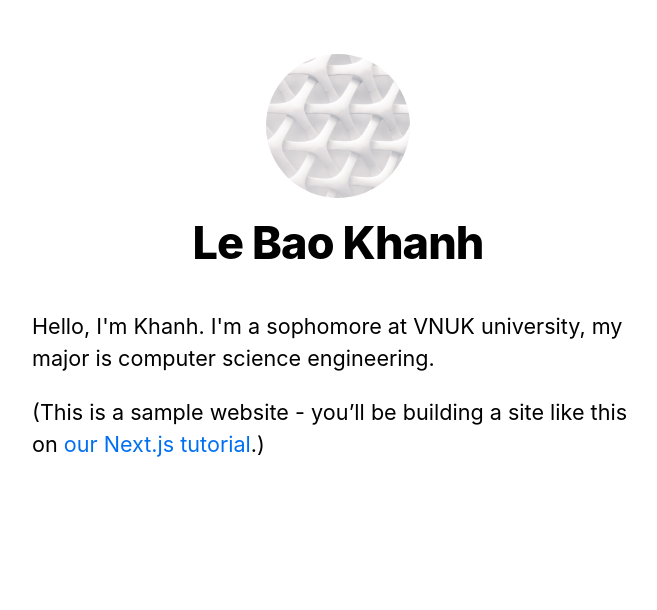
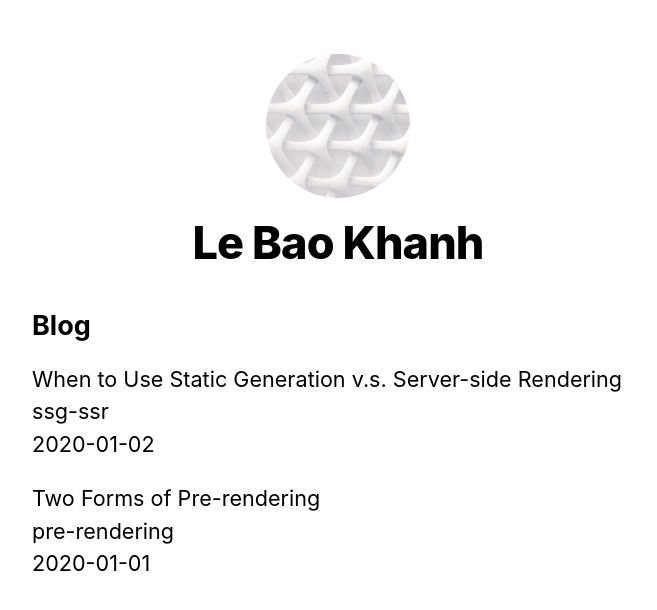
Before and after one commit to KhanhBaoLe/PagesRouter, a Next.js app: page / in a window 1280 px wide. Shown: the top 610 px of the page, without its empty margins (302-959 px from the left). Built offline with nearby package versions, Linux system fonts and the light colour scheme.

Commit message:
Chapter 25 Implement getStaticProps

```diff
--- a/pages/index.js
+++ b/pages/index.js
@@ -1,20 +1,50 @@
-import Head from 'next/head';
-import Layout, { siteTitle } from '../components/layout';
+import Layout from '../components/layout';
+import { getSortedPostsData } from '../lib/posts';
 import utilStyles from '../styles/utils.module.css';
-
-export default function Home() {
+export async function getStaticProps() {
+  const allPostsData = getSortedPostsData();
+  return {
+    props: {
+      allPostsData,
+    },
+  };
+}
+export default function Home({ allPostsData }) {
   return (
     <Layout home>
-      <Head>
-        <title>{siteTitle}</title>
-      </Head>
-      <section className={utilStyles.headingMd}>
-        <p>Hello, I'm Khanh. I'm a sophomore at VNUK university, my major is computer science engineering.</p>
-        <p>
-          (This is a sample website - you’ll be building a site like this on{' '}
-          <a href="https://nextjs.org/learn">our Next.js tutorial</a>.)
-        </p>
+      {/* Keep the existing code here */}
+
+      {/* Add this <section> tag below the existing <section> tag */}
+      <section className={`${utilStyles.headingMd} ${utilStyles.padding1px}`}>
+        <h2 className={utilStyles.headingLg}>Blog</h2>
+        <ul className={utilStyles.list}>
+          {allPostsData.map(({ id, date, title }) => (
+            <li className={utilStyles.listItem} key={id}>
+              {title}
+              <br />
+              {id}
+              <br />
+              {date}
+            </li>
+          ))}
+        </ul>
       </section>
     </Layout>
   );
 }
+// export default function Home({ allPostsData }) {
+//   return (
+//     <Layout home>
+//       <Head>
+//         <title>{siteTitle}</title>
+//       </Head>
+//       <section className={utilStyles.headingMd}>
+//         <p>Hello, I'm Khanh. I'm a sophomore at VNUK university, my major is computer science engineering.</p>
+//         <p>
+//           (This is a sample website - you’ll be building a site like this on{' '}
+//           <a href="https://nextjs.org/learn">our Next.js tutorial</a>.)
+//         </p>
+//       </section>
+//     </Layout>
+//   );
+// }
```
